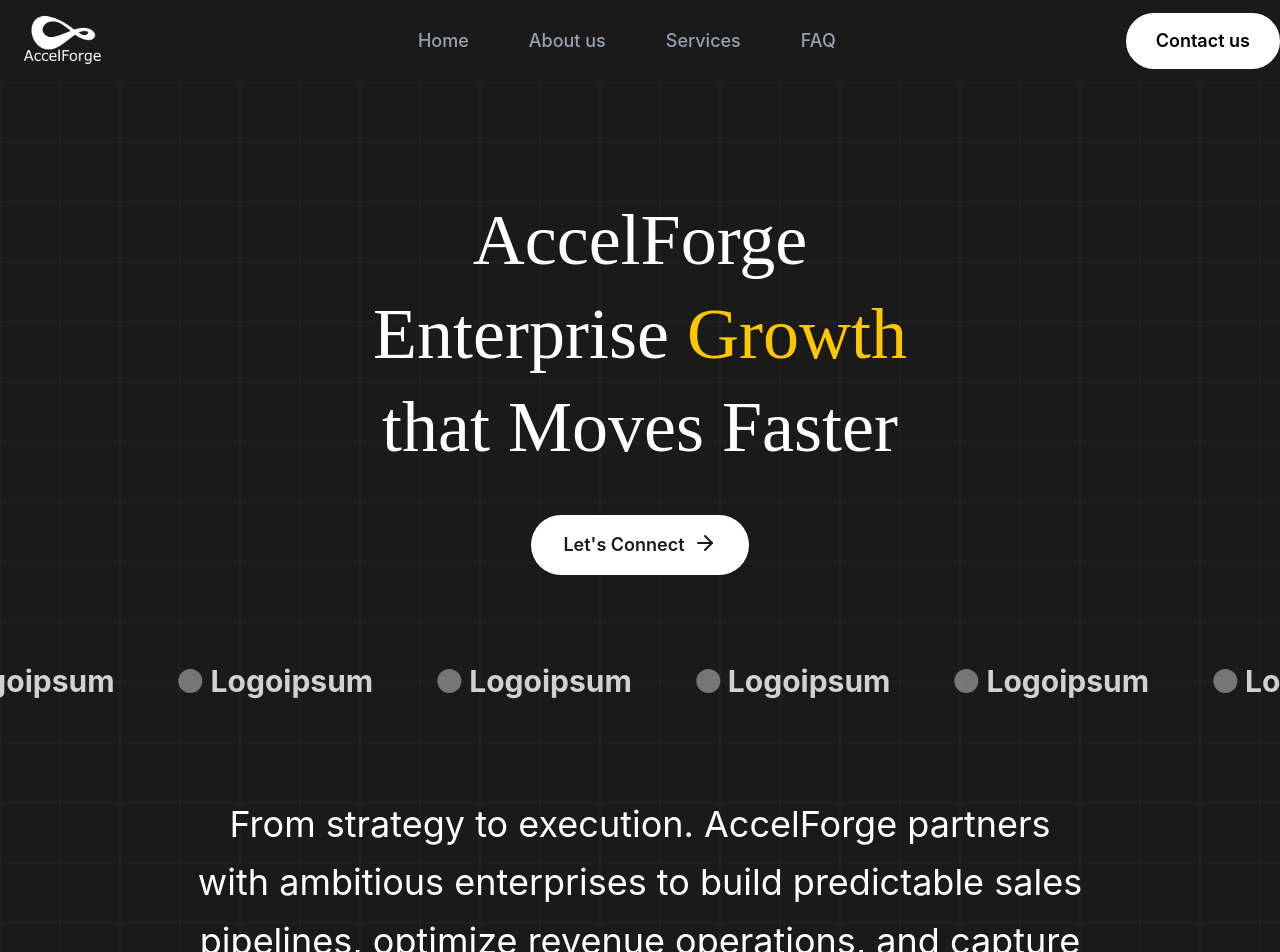
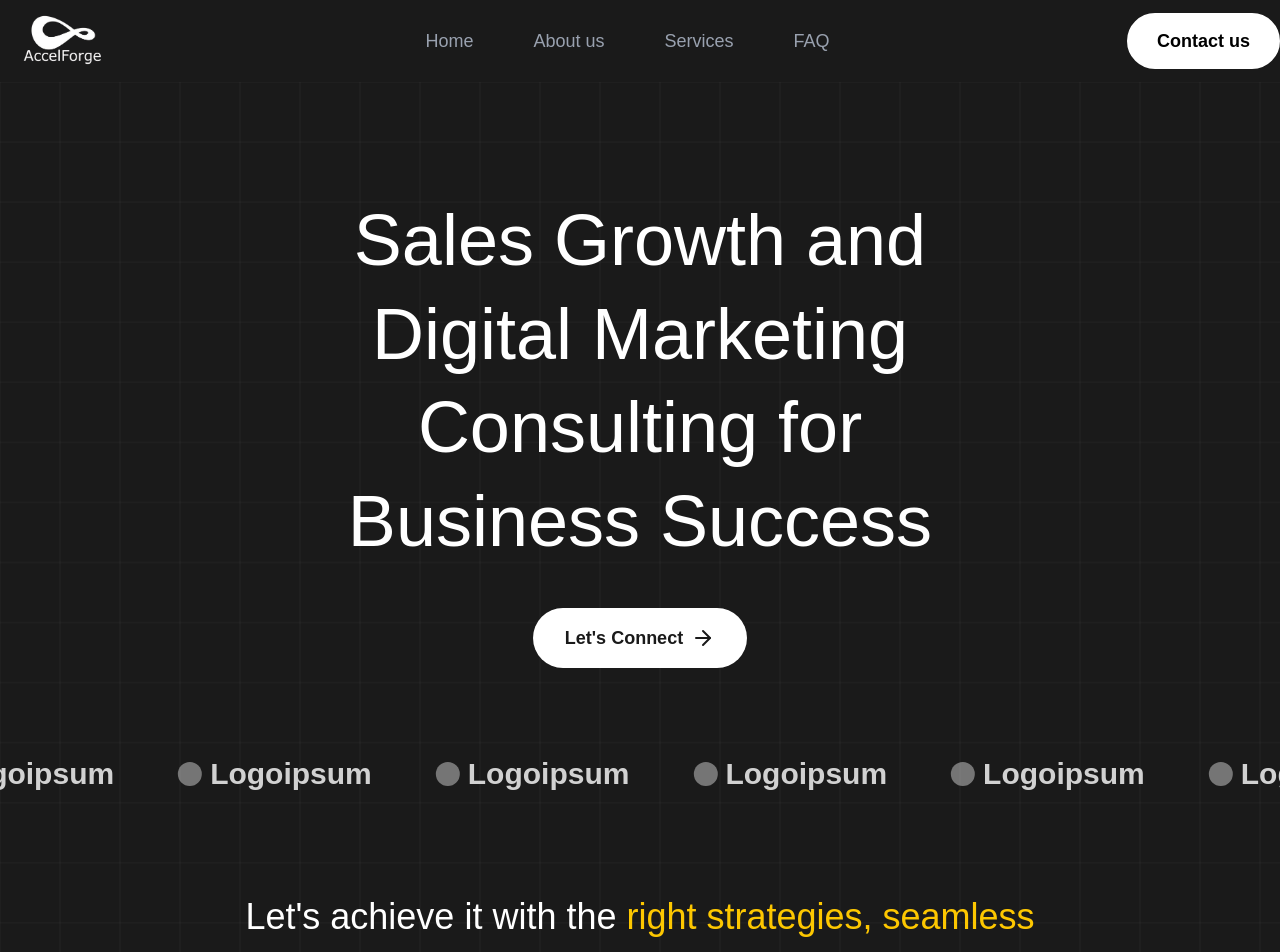
Before and after one commit to Phinix55/AccelForge, a React (Vite) app: page / in a window 1280 px wide. Shown: the top 952 px of the page. Built offline with nearby package versions, Linux system fonts and the light colour scheme.

Commit message:
update title and text in Hero component for clarity and consistency; adjust font imports in CSS

```diff
--- a/index.html
+++ b/index.html
@@ -4,7 +4,7 @@
     <meta charset="UTF-8" />
     <link rel="icon" type="image/svg+xml" href="/vite.svg" />
     <meta name="viewport" content="width=device-width, initial-scale=1.0" />
-    <title>temp_app</title>
+    <title>Expert Sales Growth & Digital Marketing Consulting | Accelforge</title>
   </head>
   <body class="font-sans bg-bg-primary text-text-primary antialiased overflow-x-hidden w-full leading-relaxed">
     <div id="root"></div>
--- a/src/components/Hero.jsx
+++ b/src/components/Hero.jsx
@@ -11,17 +11,17 @@ const Hero = () => {
             <div className="absolute inset-0 bg-[radial-gradient(circle_at_50%_30%,rgba(60,60,60,0.4)_0%,transparent_70%)] z-0"></div> */}
 
             <InteractiveGrid />
-            <h1 className="z-10 font-serif text-7xl text-center leading-[1.3] mb-10 max-w-[650px] max-[1200px]:text-[3rem] max-[1024px]:text-[3rem] max-[1024px]:mb-6 max-[768px]:text-[2.5rem]">
-                AccelForge <br /> Enterprise <span className='text-yellow-400'>Growth</span> that Moves Faster
+            <h1 className="z-10 text-7xl text-center leading-[1.3] mb-10 max-w-[650px] max-[1200px]:text-[3rem] max-[1024px]:text-[3rem] max-[1024px]:mb-6 max-[768px]:text-[2.5rem]">
+                Sales Growth and Digital Marketing Consulting for Business Success
             </h1>
-            <button className="bg-white text-[#1a1a1a] z-10 mb-14 max-[1024px]:mb-8 border-none py-4 px-8 max-[1024px]:py-3 max-[1024px]:px-4 max-[1024px]:text-base rounded-full text-lg font-semibold flex gap-2 cursor-pointer transition-all duration-200 hover:opacity-90 hover:gap-4">
+            <button className="bg-white text-[#1a1a1a] z-10 mb-14 max-[1024px]:mb-8 border-none py-4 px-8 max-[1024px]:py-3 max-[1024px]:px-4 max-[1024px]:text-base rounded-full text-lg font-semibold flex items-center gap-2 cursor-pointer transition-all duration-200 hover:opacity-90 hover:gap-4">
                 Let's Connect <ArrowRight size={24} />
             </button>
             <div className="z-10 w-full">
                 <LogoMarquee />
             </div>
             <div className='z-10 text-4xl max-[1024px]:text-[2rem] leading-relaxed max-[1024px]:leading-12 max-w-4xl text-center font-sans'>
-                From strategy to execution. AccelForge partners with ambitious enterprises to build predictable sales pipelines, optimize revenue operations, and capture market opportunities faster.
+                Let's achieve it with the <span className='text-yellow-400'>right strategies, seamless execution, transparent communication,</span> and services that form the core of business success.
             </div>
         </section>
     );
--- a/src/index.css
+++ b/src/index.css
@@ -1,8 +1,12 @@
 @import "tailwindcss";
-@import url('https://fonts.googleapis.com/css2?family=Inter:wght@400;500;600&family=Playfair+Display:wght@400;600;700&display=swap');
+@import url('https://fonts.googleapis.com/css2?family=Montserrat:wght@400;500;600;700&display=swap');
 
 html {
     scroll-behavior: smooth;
+}
+
+* {
+    font-family: "Montserrat", sans-serif;
 }
 
 @theme {
@@ -11,8 +15,8 @@ html {
     --color-accent-primary: #1a1a1a;
     --color-accent-light: #e8e8e8;
 
-    --font-serif: "Playfair Display", serif;
-    --font-sans: "Inter", sans-serif;
+    --font-serif: "Montserrat", sans-serif;
+    --font-sans: "Montserrat", sans-serif;
 
     --animate-scroll: scroll 40s linear infinite;
 
```
